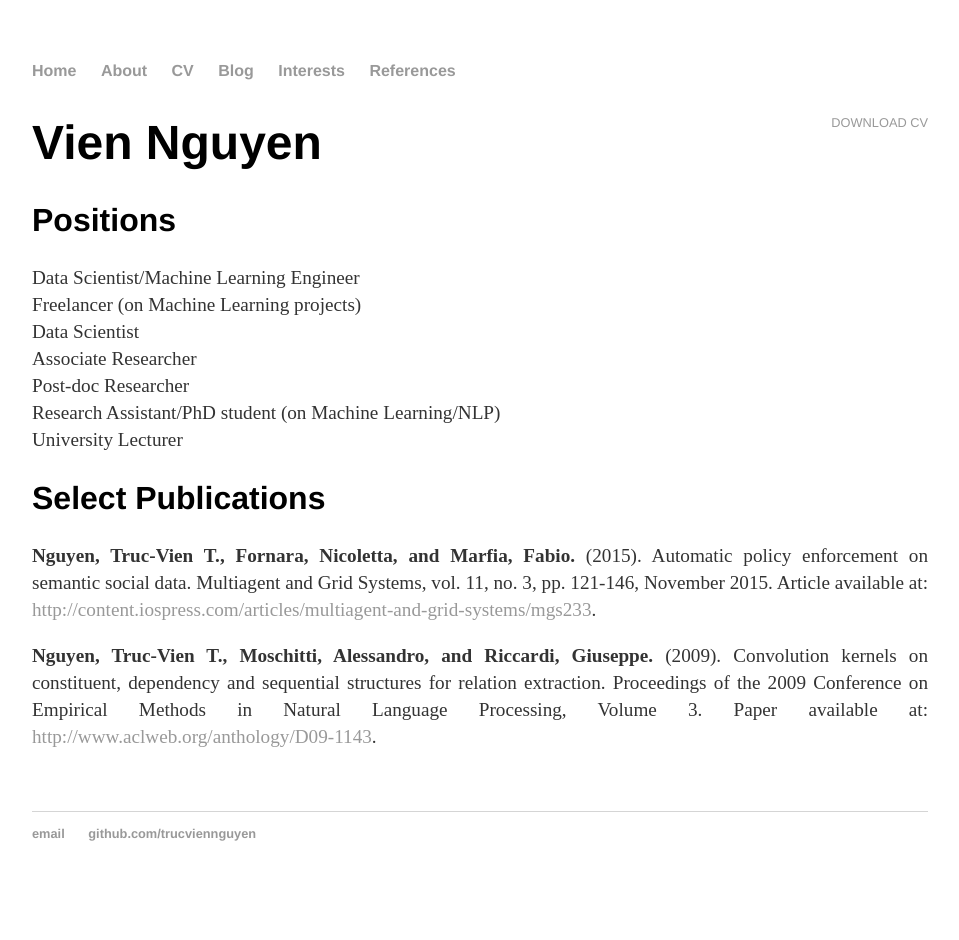
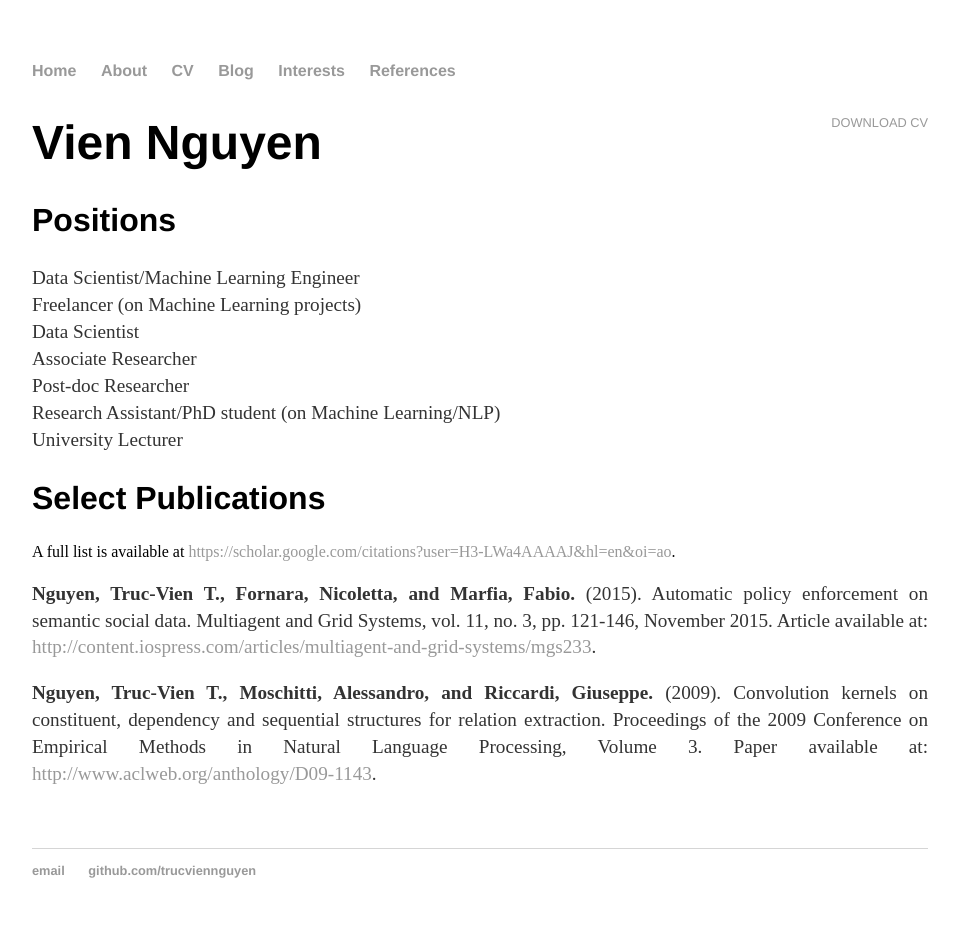
Before and after one commit to trucviennguyen/trucviennguyen.github.io, a Jekyll site: the page built from cv/index.html, in a window 1280 px wide. Shown: the whole page, without its empty margins (160-1119 px from the left). Built offline with Jekyll 4.4.1, drawn with Linux system fonts in a browser that asks for light colours; before the commit the page ends 903 px from its top, so only the background shows below that.

Commit message:
Updating CV.

```diff
--- a/cv/index.html
+++ b/cv/index.html
@@ -28,6 +28,7 @@ title: CV of Vien Nguyen
 	</p>
 
 	<h2>Select Publications</h2>
+	A full list is available at <a href="https://scholar.google.com/citations?user=H3-LWa4AAAAJ&hl=en&oi=ao">https://scholar.google.com/citations?user=H3-LWa4AAAAJ&hl=en&oi=ao</a>.
 
 	<p align = "justify"><strong>Nguyen, Truc-Vien T., Fornara, Nicoletta, and Marfia, Fabio.</strong> (2015). Automatic policy enforcement on semantic social data. Multiagent and Grid Systems, vol. 11, no. 3, pp. 121-146, November 2015. Article available at: <a href="http://content.iospress.com/articles/multiagent-and-grid-systems/mgs233">http://content.iospress.com/articles/multiagent-and-grid-systems/mgs233</a>.
 	</p>
```
